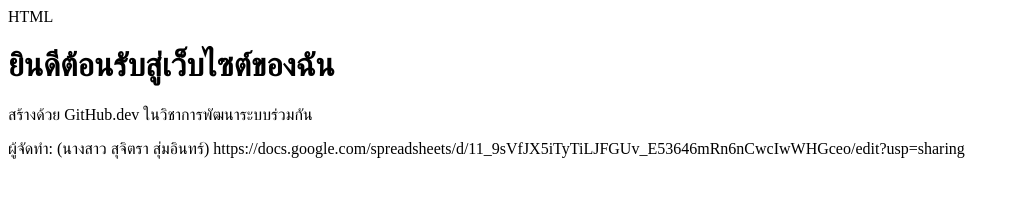
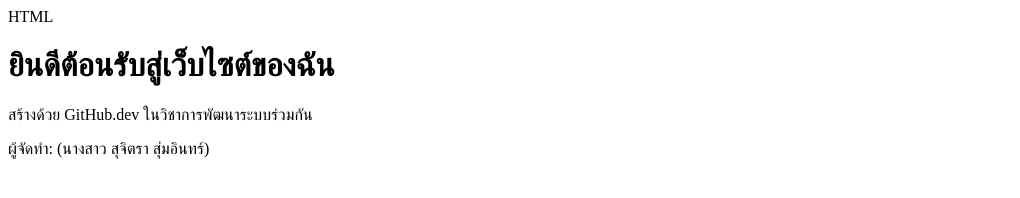
Before and after one commit to s32824-afk/my-first-repo, a plain HTML site: page index.html in a window 1280 px wide. Shown: the whole page, without its empty margins (0-1020 px from the left). Drawn offline with Linux system fonts and the light colour scheme.

Commit message:
Update index.html

```diff
--- a/index.html
+++ b/index.html
@@ -8,6 +8,6 @@ HTML
 <body>
     <h1>ยินดีต้อนรับสู่เว็บไซต์ของฉัน</h1>
     <p>สร้างด้วย GitHub.dev ในวิชาการพัฒนาระบบร่วมกัน</p>
-    <p>ผู้จัดทำ: (นางสาว สุจิตรา สุ่มอินทร์) https://docs.google.com/spreadsheets/d/11_9sVfJX5iTyTiLJFGUv_E53646mRn6nCwcIwWHGceo/edit?usp=sharing
+    <p>ผู้จัดทำ: (นางสาว สุจิตรา สุ่มอินทร์)</p>
 </body>
 </html>
```
